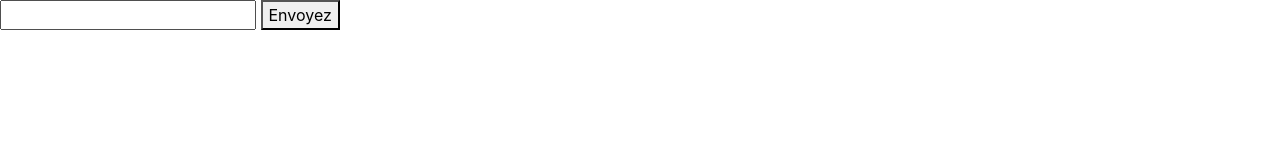
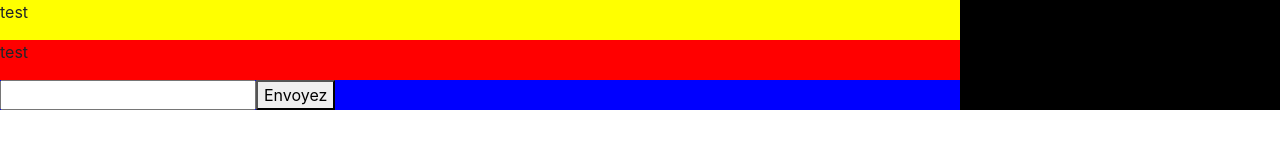
Before and after one commit to zephyrmahe/chatJS, a plain HTML site: page index.html in a window 1280 px wide. Drawn offline with nearby package versions, Linux system fonts and the light colour scheme; files whose address does not match are found by name.

Commit message:
Mise en page avec bootstrap de index

```diff
--- a/index.html
+++ b/index.html
@@ -6,9 +6,18 @@
 		<title>projet chatJS</title>
 	</head>
 	<body>
+		<div class="container-fluid">
+			<div class="row">
+				<div class="col-9">
+					<div style="background-color: yellow" class="row"><p>test</p></div>
+					<div style="background-color: red" class="row"><p>test</p></div>
+					<div style="background-color: blue" class="row"><input type="text" id="leMessage">
+				<button id="btnEnvoye">Envoyez</button></div>
+			</div>
+			<div style="background-color: black" class="col-3"></div>
+		</div>
+		</div>
 
-	<input type="text" id="leMessage">
-	<button id="btnEnvoye">Envoyez</button>
 		<script src="jquery-3.2.1.js"></script>
 		<script src="https://cdnjs.cloudflare.com/ajax/libs/popper.js/1.12.3/umd/popper.min.js" integrity="sha384-vFJXuSJphROIrBnz7yo7oB41mKfc8JzQZiCq4NCceLEaO4IHwicKwpJf9c9IpFgh" crossorigin="anonymous"></script>
 		<script src="https://maxcdn.bootstrapcdn.com/bootstrap/4.0.0-beta.2/js/bootstrap.min.js" integrity="sha384-alpBpkh1PFOepccYVYDB4do5UnbKysX5WZXm3XxPqe5iKTfUKjNkCk9SaVuEZflJ" crossorigin="anonymous"></script>
```
Also changed, not shown: 1 other file. Lines whose indentation alone changed are shown as unchanged.
